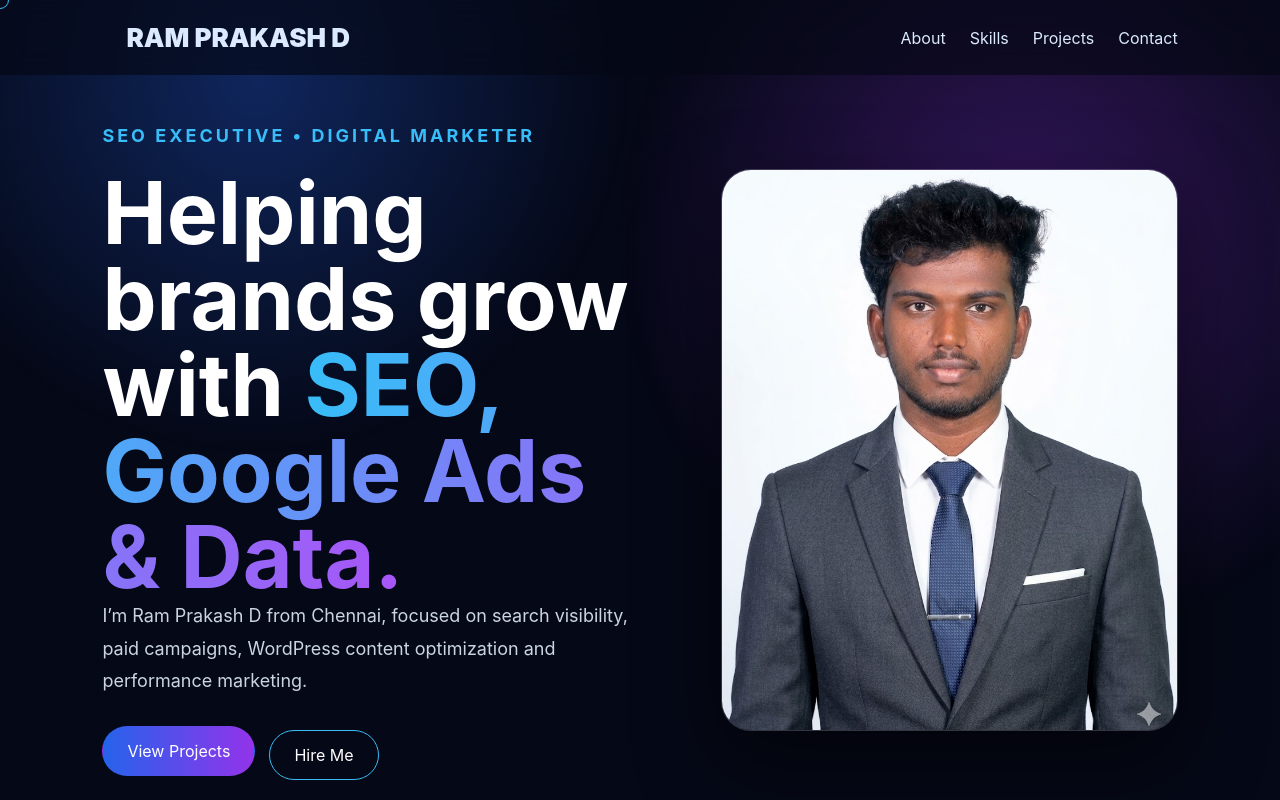
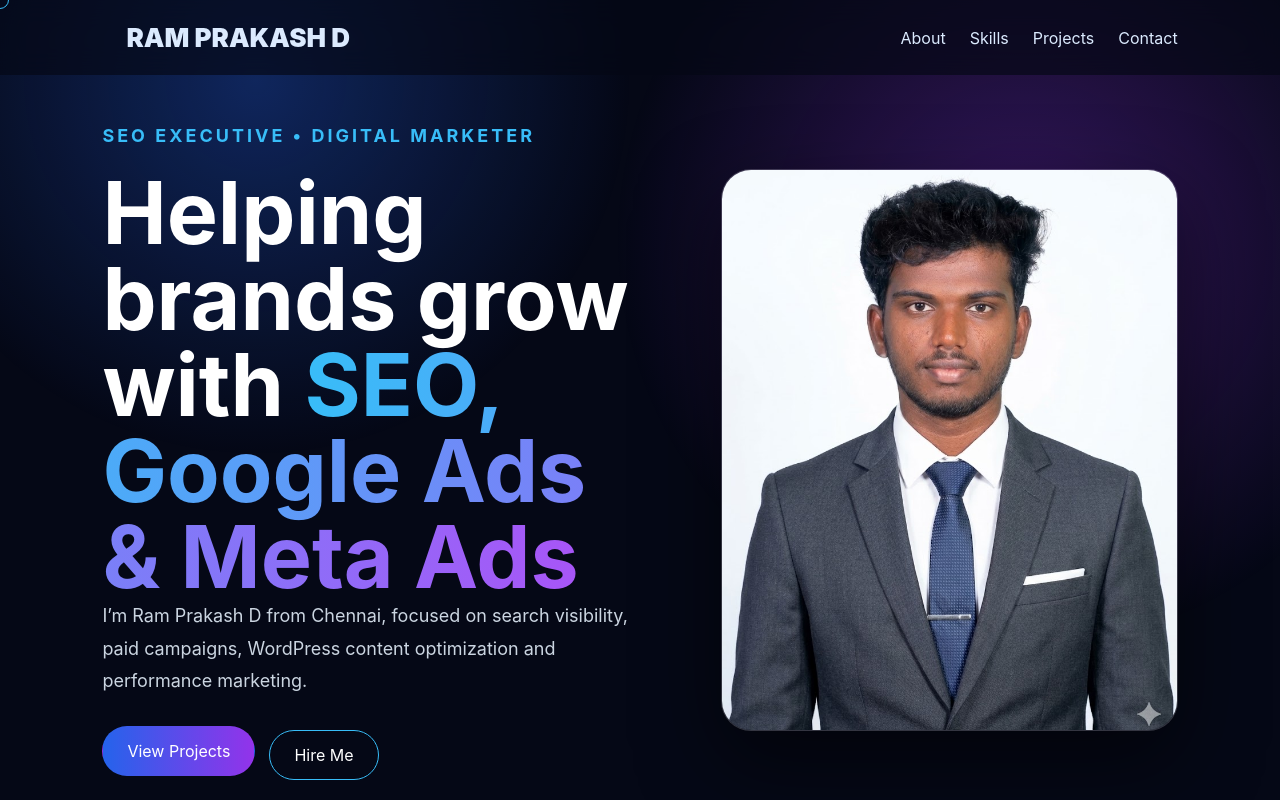
Before and after one commit to ramprakashd075-blip/portfolio.1, a plain HTML site: page index.html in a window 1280 px wide. Shown: the top 800 px of the page. Drawn offline with Linux system fonts and the light colour scheme.

Commit message:
Update index.html

```diff
--- a/index.html
+++ b/index.html
@@ -21,7 +21,7 @@
     <section class="hero section">
       <div class="hero-text reveal">
         <p class="eyebrow">SEO Executive • Digital Marketer</p>
-        <h1>Helping brands grow with <span>SEO, Google Ads & Data.</span></h1>
+        <h1>Helping brands grow with <span>SEO, Google Ads & Meta Ads</span></h1>
         <p class="lead">I’m Ram Prakash D from Chennai, focused on search visibility, paid campaigns, WordPress content optimization and performance marketing.</p>
         <div class="actions"><a href="#projects" class="btn primary">View Projects</a><a href="#contact" class="btn">Hire Me</a></div>
       </div>
```
